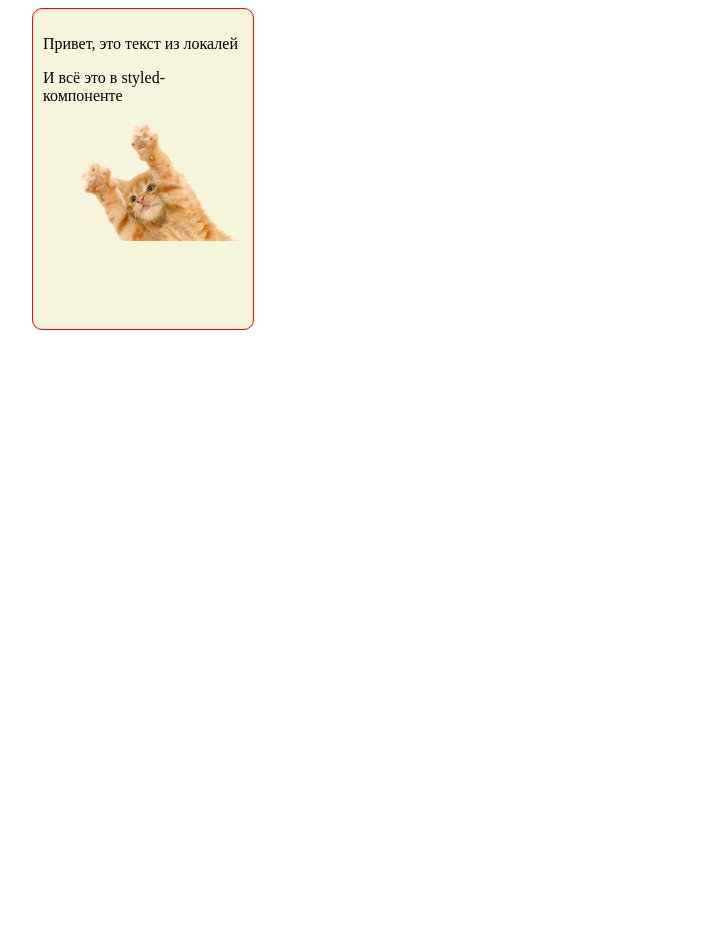
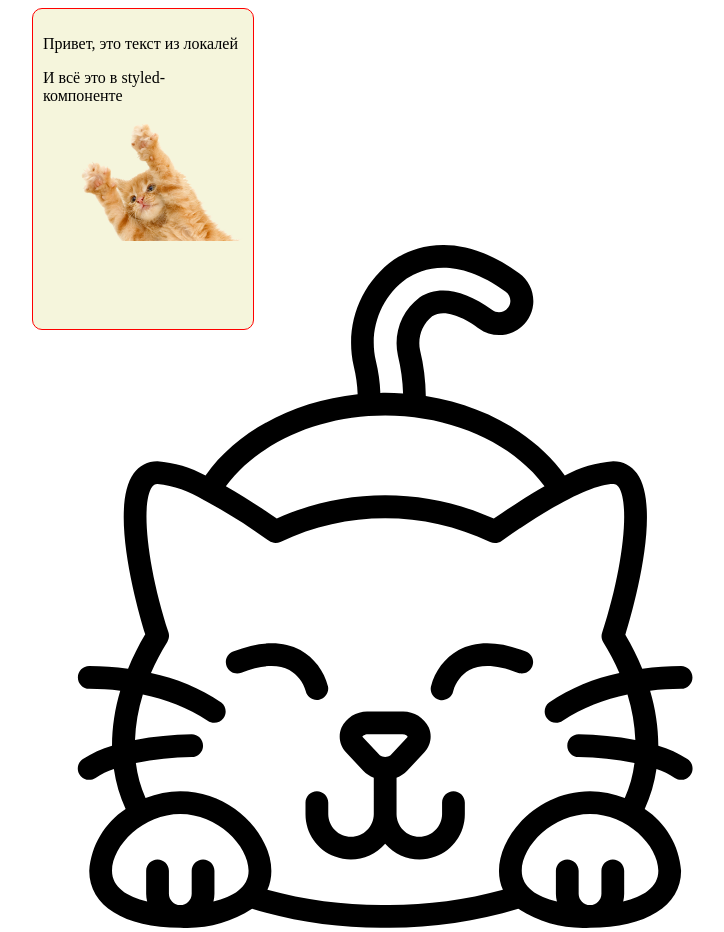
Before and after one commit to sleonia/web-project-config, a React app: page / in a window 1280 px wide. Shown: the whole page, without its empty margins (497-1221 px from the left). Before the commit the page ends 800 px from the top, so only its background shows below. Built offline with nearby package versions, Linux system fonts and the light colour scheme.

Commit message:
Added svg-loader

```diff
--- a/package.json
+++ b/package.json
@@ -44,9 +44,9 @@
     "css-loader": "^3.5.2",
     "file-loader": "^6.1.1",
     "html-webpack-plugin": "^4.2.0",
-    "mini-css-extract-plugin": "^0.9.0",
-    "prettier": "^2.1.2",
+    "react-svg-loader": "^3.0.3",
     "source-map-loader": "^0.2.4",
+    "svg-url-loader": "^7.1.1",
     "typescript": "^3.9.7",
     "unused-files-webpack-plugin": "^3.4.0",
     "url-loader": "^4.1.1",
--- a/src/App/index.tsx
+++ b/src/App/index.tsx
@@ -4,6 +4,7 @@ import { useTranslation } from 'react-i18next';
 import { AppStyled, CatStyled } from './index.style';
 
 import cat from '../assets/images/Cat.png';
+import svgCat from '../assets/icons/Cat.svg';
 
 export const App: FunctionComponent = () => {
     const { t } = useTranslation();
@@ -13,6 +14,7 @@ export const App: FunctionComponent = () => {
             <p>{t('hello')}</p>
             <p>{'И всё это в styled-компоненте'}</p>
             <CatStyled src={cat} alt="cool cat" />
+            <img src={svgCat} />
         </AppStyled>
     );
 };
--- a/webpack-config.js
+++ b/webpack-config.js
@@ -13,7 +13,6 @@ module.exports = {
     },
     resolve: {
         extensions: ['.ts', '.tsx', '.js', '.jsx'],
-        modules: ['src', 'node_modules'],
     },
     devServer: {
         contentBase: path.resolve(__dirname, 'build'),
@@ -46,16 +45,9 @@ module.exports = {
             {
                 test: /\.svg$/,
                 include: [
-                    path.resolve(__dirname, 'assets/icons'),
+                    path.resolve(__dirname, 'src/assets/icons'),
                 ],
-                use: [{
-                    loader: 'svg-inline-loader',
-                    options: {
-                        removeTags: true,
-                        removingTags: ['title', 'desc'],
-                        removeSVGTagAttrs: false,
-                    },
-                }],
+                use: ['@svgr/webpack', 'url-loader'],
             },
         ],
     },
```
Also changed, not shown: 1 other file (tests, documents, lock files or other folders).
